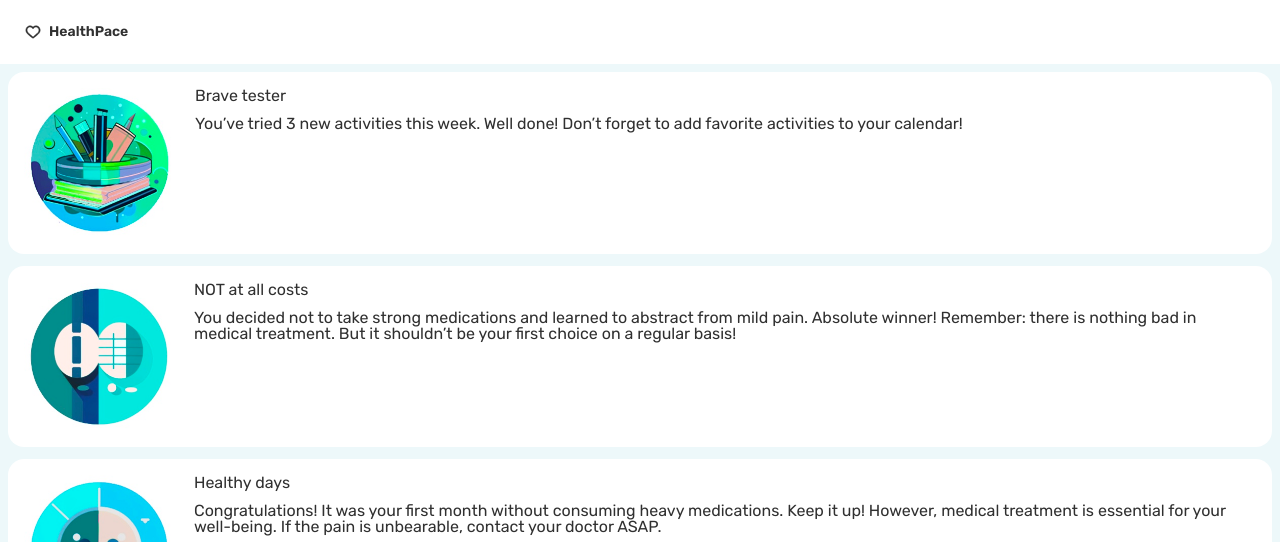
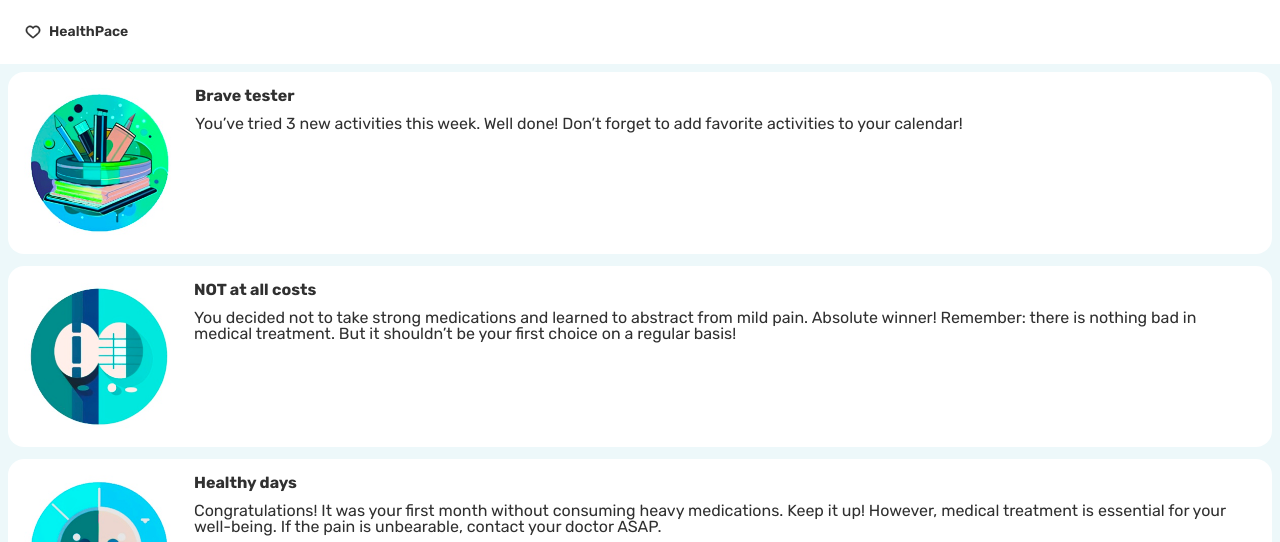
Before and after one commit to HacksDev/junction-2023, a Next.js app: page /dashboard/achievements in a window 1280 px wide. Shown: the top 542 px of the page. Built offline with nearby package versions, Linux system fonts and the light colour scheme.

Commit message:
[dev-vb] fix names and achivements

```diff
--- a/src/components/Dashboard/Achievements/index.tsx
+++ b/src/components/Dashboard/Achievements/index.tsx
@@ -15,7 +15,9 @@ export function Achievements(props: { className?: string }) {
             <img src="/images/achivement_1.png" style={{ maxHeight: 100, minWidth: 100 }}></img>
           </div>
           <div className="pl-5">
-            <p className="text-md leading-none mb-3">Brave tester</p>
+            <p className="text-md leading-none mb-3">
+              <strong>Brave tester</strong>
+            </p>
 
             <p className="w-max-[80%] text-[#9A9A9A] text-sm leading-none">
               You&apos;ve tried 3 new activities this week. Well done! Keep it up, you got it
--- a/src/pages/dashboard/achievements/index.tsx
+++ b/src/pages/dashboard/achievements/index.tsx
@@ -10,7 +10,9 @@ export default function Achievements() {
               <img src="/images/achivement_1.png" style={{ maxHeight: 150, minWidth: 150 }}></img>
             </div>
             <div className="pl-5">
-              <p className="text-md leading-none mb-3">Brave tester</p>
+              <p className="text-md leading-none mb-3">
+                <strong>Brave tester</strong>
+              </p>
               <p className="text-md leading-none mb-3">
                 You’ve tried 3 new activities this week. Well done! Don’t forget to add favorite activities to your
                 calendar!
@@ -26,7 +28,9 @@ export default function Achievements() {
               <img src="/images/achivement_2.png" style={{ maxHeight: 150, minWidth: 150 }}></img>
             </div>
             <div className="pl-5">
-              <p className="text-md leading-none mb-3">NOT at all costs</p>
+              <p className="text-md leading-none mb-3">
+                <strong>NOT at all costs</strong>
+              </p>
               <p className="text-md leading-none mb-3">
                 You decided not to take strong medications and learned to abstract from mild pain. Absolute winner!
                 Remember: there is nothing bad in medical treatment. But it shouldn’t be your first choice on a regular
@@ -43,7 +47,9 @@ export default function Achievements() {
               <img src="/images/achivement_3.png" style={{ maxHeight: 150, minWidth: 150 }}></img>
             </div>
             <div className="pl-5">
-              <p className="text-md leading-none mb-3">Healthy days</p>
+              <p className="text-md leading-none mb-3">
+                <strong>Healthy days</strong>
+              </p>
               <p className="text-md leading-none mb-3">
                 Congratulations! It was your first month without consuming heavy medications. Keep it up! However,
                 medical treatment is essential for your well-being. If the pain is unbearable, contact your doctor ASAP.
```
